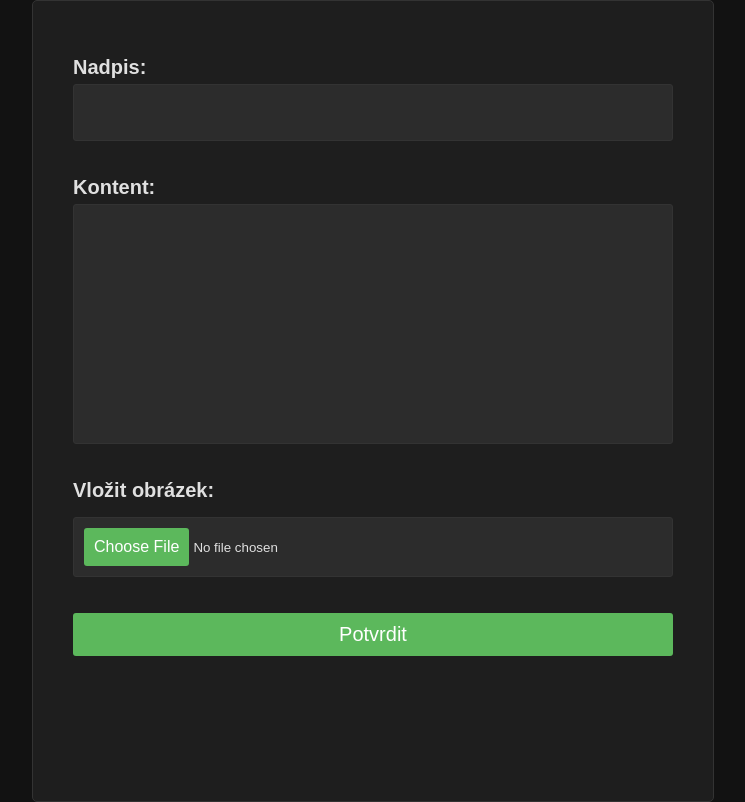
After one commit to Zer0sky2804/projektV3, a PHP site: page /creator.html in a window 1280 px wide. The commit adds this page. Shown: the whole page, without its empty margins (267-1012 px from the left). Run offline with PHP 8.4, Linux system fonts and the light colour scheme.

Commit message:
1faze
skoro hotová první fáze

```diff
--- /dev/null
+++ b/creator.css
@@ -0,0 +1,109 @@
+body {
+    font-family: Arial, sans-serif;
+    text-align: center;
+    margin: 0;
+    padding: 0;
+    display: flex;
+    flex-direction: column;
+    min-height: 100vh;
+    background-color: #121212;
+    color: white;
+}
+.table {
+     margin: auto;
+    padding: 20px;
+    border: 1px solid #333;
+    border-radius: 5px;
+    background-color: #1e1e1e;
+    width: 50%;
+    height: 95vh;
+    display: block;
+}
+#blog-form {
+    position: static;
+    margin: 0 auto;
+    padding: 20px;
+    box-sizing: border-box;
+    align-items: start;
+    height: 100%;
+    text-align:left;
+}
+
+form {
+    display: flex;
+    flex-direction: column;
+}
+
+label {
+    margin-top: 15px;
+    margin-bottom: 5px;
+    font-weight: bold;
+    color: #e0e0e0;
+    font-size: 20px;
+}
+
+input[type="text"],
+textarea {
+    padding: 20px;
+    margin-bottom: 20px;
+    border: 1px solid #333;
+    border-radius: 3px;
+    width: 100%;
+    box-sizing: border-box;
+    background-color: #2c2c2c;
+    color: #e0e0e0;
+}
+
+input[type="text"]::placeholder,
+textarea::placeholder {
+    color: #9e9e9e;
+}
+
+textarea {
+    height: 30vh;
+    resize: none;
+}
+
+input[type="file"] {
+    margin-top: 10px;
+    padding: 10px;
+    border: 1px solid #333;
+    border-radius: 3px;
+    width: 100%;
+    box-sizing: border-box;
+    background-color: #2c2c2c;
+    color: #e0e0e0;
+}
+
+input[type="file"]::-webkit-file-upload-button {
+    padding: 10px;
+    border: none;
+    border-radius: 3px;
+    background-color: #5cb85c;
+    color: white;
+    font-size: 16px;
+    cursor: pointer;
+}
+
+input[type="file"]::-webkit-file-upload-button:hover {
+    background-color: #4cae4c;
+}
+
+button {
+    padding: 10px;
+    border: none;
+    border-radius: 3px;
+    background-color: #5cb85c;
+    color: white;
+    font-size: 20px;
+    cursor: pointer;
+}
+
+button:hover {
+    background-color: #4cae4c;
+}
+
+
+.file-input {
+    margin-bottom: 20px;
+}
--- /dev/null
+++ b/creator.html
@@ -0,0 +1,40 @@
+<!DOCTYPE html>
+<html lang="en">
+<head>
+    <meta charset="UTF-8">
+    <meta name="viewport" content="width=device-width, initial-scale=1.0">
+    <link rel="stylesheet" href="creator.css">
+    <title>Creator</title>
+</head>
+<body>
+
+
+        <div class="table">
+
+            <div class="mid">
+
+
+                    <div id="blog-form">
+
+                        <form action="creator.php" method="post" enctype="multipart/form-data">
+                            <label for="blog-title">Nadpis:</label>
+                            <input type="text" id="blog-title" name="blog-title" required>
+
+                            <label for="blog-content">Kontent:</label>
+                            <textarea id="blog-content" name="blog-content" rows="8" required></textarea>
+
+                            <label for="blog-image">Vložit obrázek:</label>
+                            <input type="file" id="blog-image" name="blog-image" accept="image/*"><br><br>
+
+                            <button type="submit">Potvrdit</button>
+                        </form>
+                    </div>
+
+
+
+            </div>
+
+        </div>
+
+</body>
+</html>
--- a/login.php
+++ b/login.php
@@ -29,16 +29,16 @@ if ($_SERVER["REQUEST_METHOD"] == "POST") {
             $_SESSION["user_email"] = $row["email"];
             $_SESSION["user_nickname"] = $row["nickname"];
             echo "<script>alert('Úspěšně přihlášen.')</script>";
-            echo "<script>window.location.href = 'admin.php';</script>";
+            echo "<script>window.location.href = 'selector.php';</script>";
             exit();
         } else {
             echo "<script>alert('Špatné heslo.')</script>";
-            echo "<script>window.location.href = 'index.html';</script>";
+            echo "<script>window.location.href = 'admin.html';</script>";
             exit();
         }
     } else {
         echo "<script>alert('Uživatel nenalezen.')</script>";
-        echo "<script>window.location.href = 'index.html';</script>";
+        echo "<script>window.location.href = 'admin.html';</script>";
         exit();
     }
 }
```
Also changed, not shown: register.php (added, +46 -0 lines), selector.css (added, +34 -0 lines), selector.html (added, +19 -0 lines), users.css (added, +68 -0 lines), users.html (added, +39 -0 lines).
